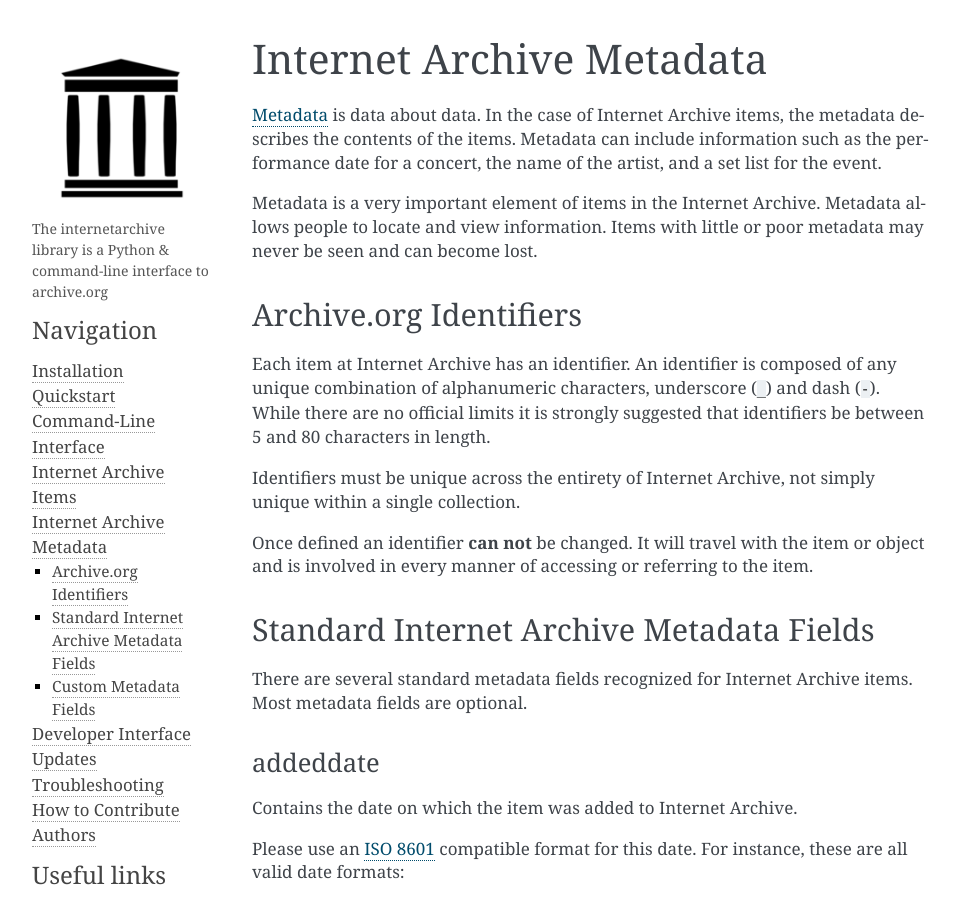
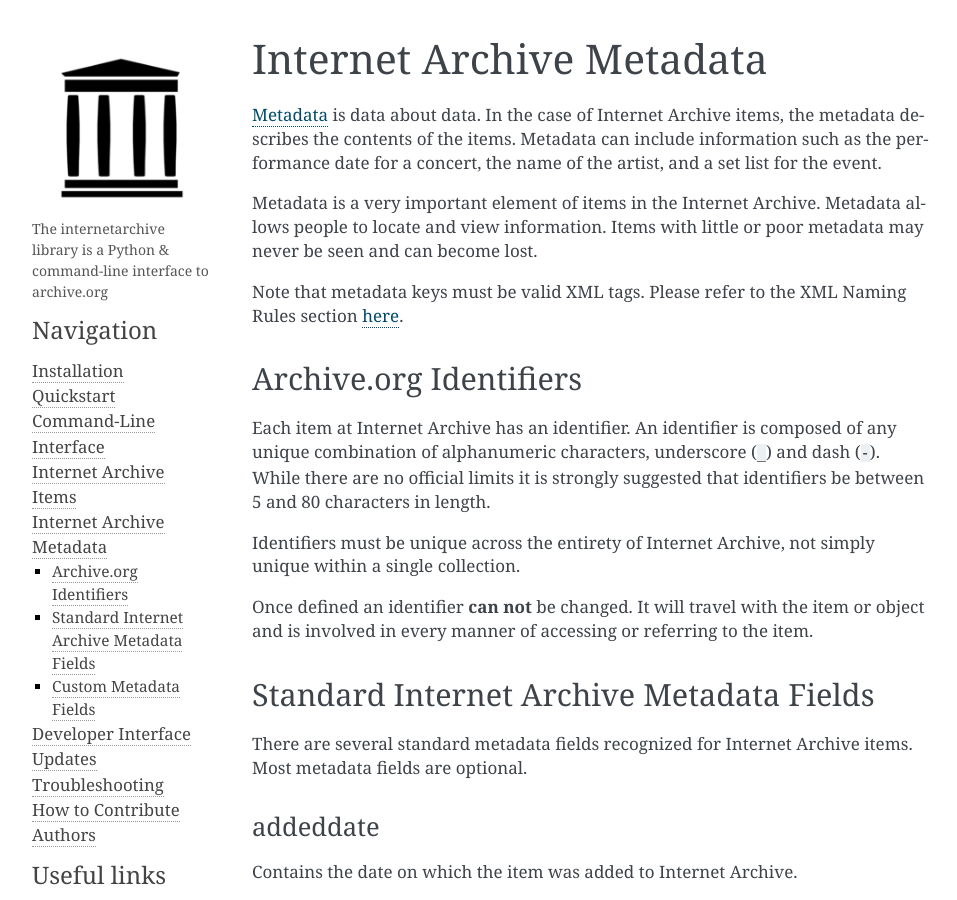
Before and after one commit to jjjake/internetarchive, a Sphinx documentation site: the page built from docs/source/metadata.rst, in a window 1280 px wide and 900 px high. Shown: the whole window, without its empty margins (148-1105 px from the left). Built offline with Sphinx 7.4.7, drawn with Linux system fonts in a browser that asks for light colours.

Commit message:
Added docs about valid metadata keys. Fixes #223.

```diff
--- a/docs/source/metadata.rst
+++ b/docs/source/metadata.rst
@@ -8,6 +8,9 @@
 Metadata is a very important element of items in the Internet Archive.
 Metadata allows people to locate and view information.
 Items with little or poor metadata may never be seen and can become lost.
+
+Note that metadata keys must be valid XML tags.
+Please refer to the XML Naming Rules section `here <https://www.w3schools.com/xml/xml_elements.asp>`_.
 
 
 Archive.org Identifiers
```
